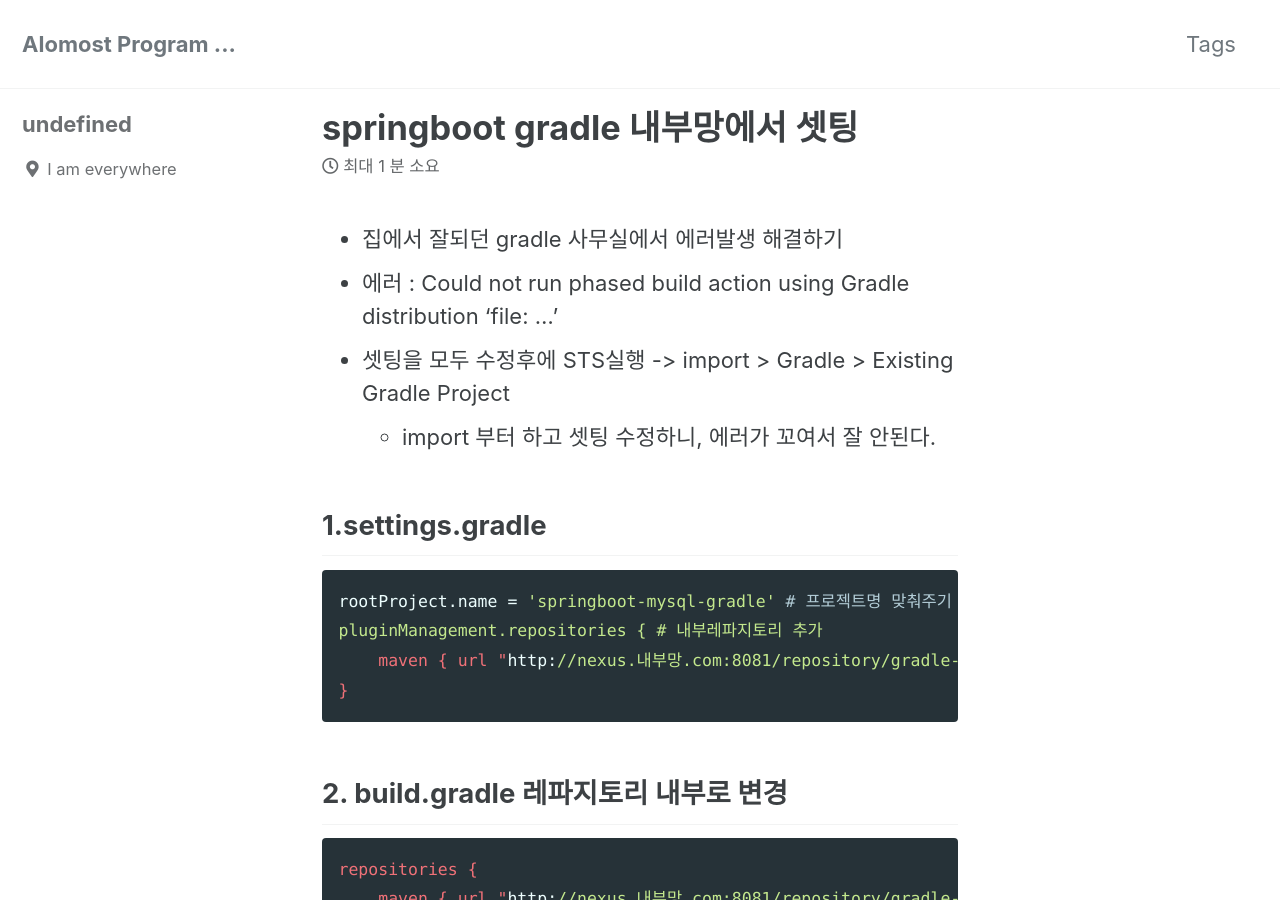
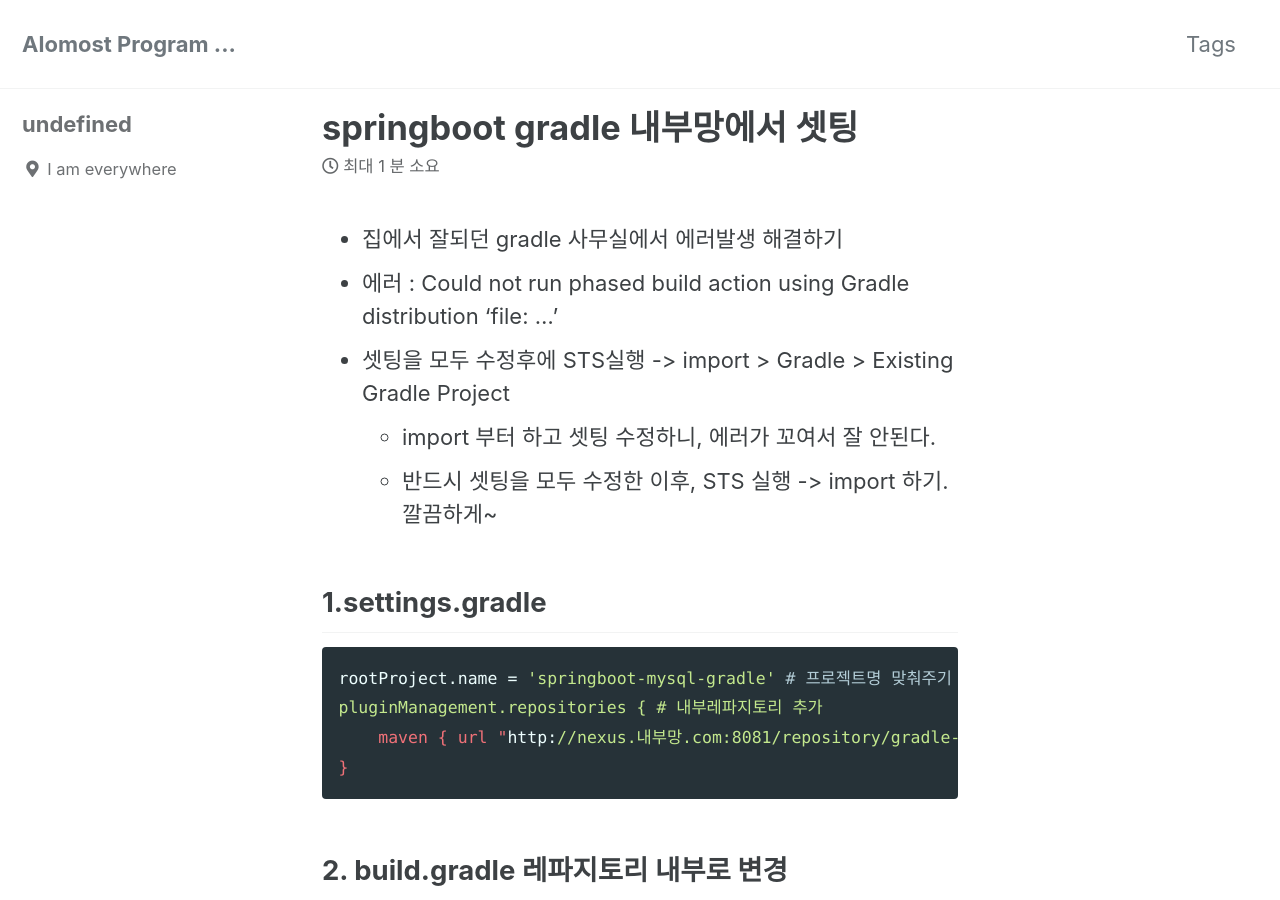
Before and after one commit to Jn22L/jn22l.github.io, a Jekyll site: the page built from _posts/2020-11-16-sts-gradle사내설정.md, in a window 1280 px wide and 900 px high. Built offline with Jekyll 4.4.1, drawn with Linux system fonts in a browser that asks for light colours; cached includes are drawn as plain includes.

Commit message:
Update 2020-11-16-sts-gradle사내설정.md

````diff
--- a/_posts/2020-11-16-sts-gradle사내설정.md
+++ b/_posts/2020-11-16-sts-gradle사내설정.md
@@ -7,6 +7,7 @@ tags: springboot gradle 내부망
 * 에러 : Could not run phased build action using Gradle distribution 'file: ...'
 * 셋팅을 모두 수정후에 STS실행 -> import > Gradle > Existing Gradle Project
   * import 부터 하고 셋팅 수정하니, 에러가 꼬여서 잘 안된다.
+  * 반드시 셋팅을 모두 수정한 이후, STS 실행 -> import 하기. 깔끔하게~
 
 ## 1.settings.gradle
 ```properties
````
